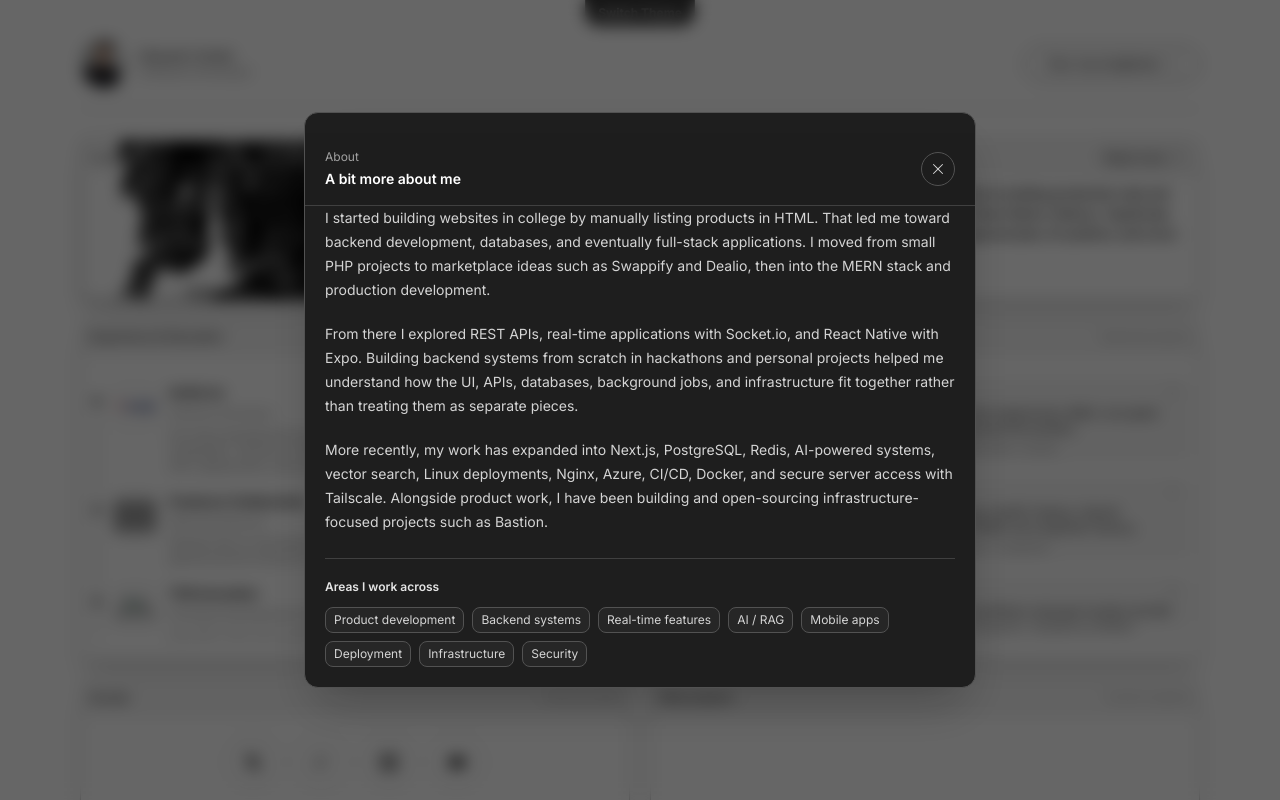
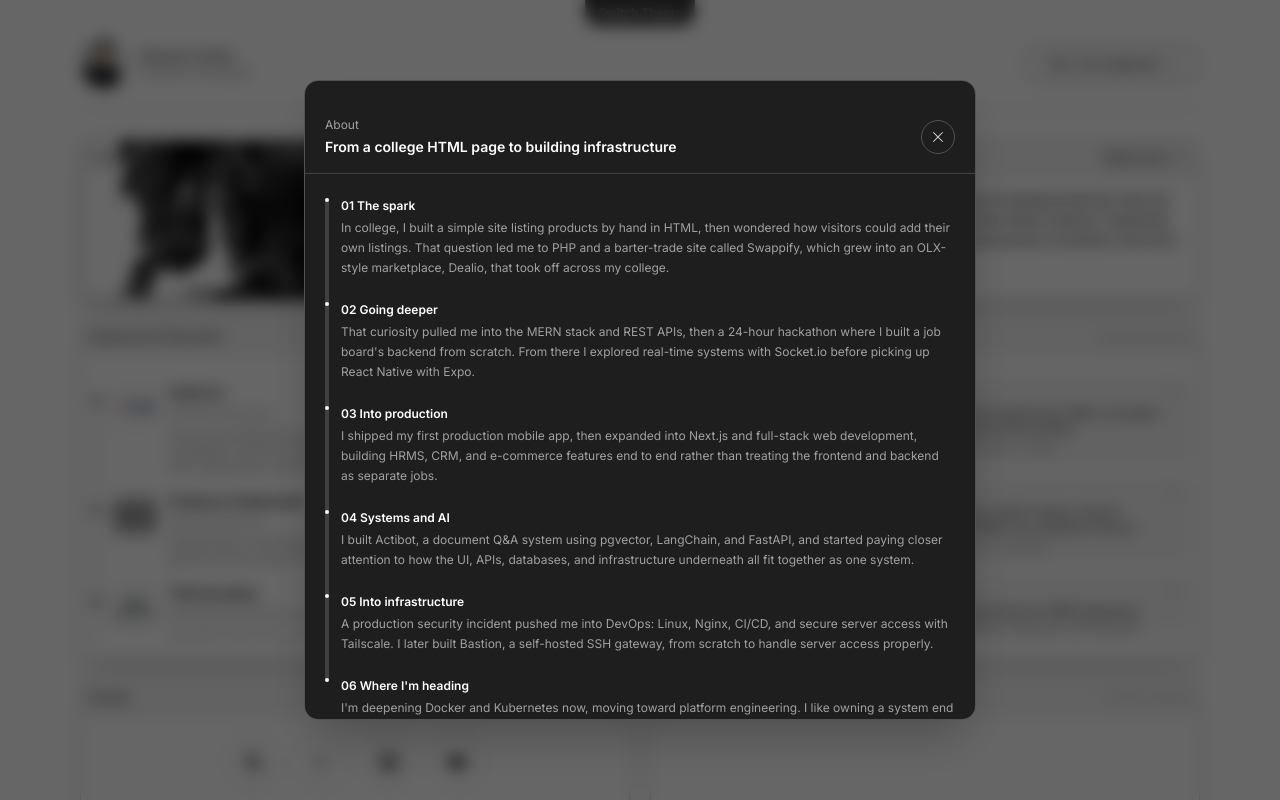
Before and after one commit to sk-py/Portfolio, a Next.js app: page / in a window 1280 px wide. Both pictures are taken after a click on the button "Read more". Shown: the top 800 px of the page. Built offline with nearby package versions, Linux system fonts and the light colour scheme; grey boxes are pictures that could not be loaded.

Commit message:
feat: enhance homepage with milestones and update side project links

```diff
--- a/app/globals.css
+++ b/app/globals.css
@@ -120,6 +120,7 @@
 @layer base {
   * {
     @apply border-border outline-ring/50;
+    scroll-behavior: smooth;
   }
   body {
     @apply bg-background text-foreground;
--- a/app/page.tsx
+++ b/app/page.tsx
@@ -4,7 +4,6 @@ import { IoIosMailUnread } from "react-icons/io";
 import Link from "next/link";
 import Image from "next/image";
 import { Tooltip, TooltipContent, TooltipTrigger } from "@/components/ui/tooltip";
-import ResumeComponent from "@/components/custom/resume-component";
 import SectionHeader from "@/components/custom/section-header";
 import About from "@/components/home/about-dialog";
 import ContactForm from "@/components/home/contact-form";
@@ -31,14 +30,14 @@ const skillsArray = [
 const sideProjects = [
   {
     avatar: "/images/MoviePass.png",
-    link: "https://drive.google.com/file/d/1oDxp8oRBh20pQYZ0Qvi4L_x2R_LgPlJd/view?usp=sharing",
+    link: "https://youtu.be/o6pAryubI1s?si=MHSIxMMKkd8c3F4j",
     title: "MoviePass",
     description:
       "Movie seat booking platform with authentication, responsive UI, live seat availability, MS SQL data, payment integration, and QR-based ticket retrieval.",
   },
   {
     avatar: "/images/Proptiger.png",
-    link: "https://github.com/sk-py/Proptiger",
+    link: "https://proptiger.vercel.app/",
     title: "Proptiger",
     description:
       "React project using client-side routing to connect property buyers with channel partners based on their requirements.",
@@ -88,7 +87,7 @@ const featuredWork = [
     title: "Actify GeoTrack",
     link: "https://apps.apple.com/in/app/actify-geotrack/id6742871082",
     description:
-      "Production mobile app for HRMS attendance workflows using geo-location and QR-based attendance, approvals, and HR portal integration. Adopted by MSMEs.",
+      "Production mobile app with 100+ Play Store downloads for HRMS attendance workflows, geo-location and QR-based attendance, approvals, and HR portal integration.",
     stack: "React Native • Expo • REST APIs • Geo-location • QR",
   },
   {
@@ -101,10 +100,31 @@ const featuredWork = [
   },
 ] as const;
 
-const aboutParagraphs = [
-  "I started building websites in college by manually listing products in HTML. That led me toward backend development, databases, and eventually full-stack applications. I moved from small PHP projects to marketplace ideas such as Swappify and Dealio, then into the MERN stack and production development.",
-  "From there I explored REST APIs, real-time applications with Socket.io, and React Native with Expo. Building backend systems from scratch in hackathons and personal projects helped me understand how the UI, APIs, databases, background jobs, and infrastructure fit together rather than treating them as separate pieces.",
-  "More recently, my work has expanded into Next.js, PostgreSQL, Redis, AI-powered systems, vector search, Linux deployments, Nginx, Azure, CI/CD, Docker, and secure server access with Tailscale. Alongside product work, I have been building and open-sourcing infrastructure-focused projects such as Bastion.",
+const aboutMilestones = [
+  {
+    title: "The spark",
+    text: "In college, I built a simple site listing products by hand in HTML, then wondered how visitors could add their own listings. That question led me to PHP and a barter-trade site called Swappify, which grew into an OLX-style marketplace, Dealio, that took off across my college.",
+  },
+  {
+    title: "Going deeper",
+    text: "That curiosity pulled me into the MERN stack and REST APIs, then a 24-hour hackathon where I built a job board's backend from scratch. From there I explored real-time systems with Socket.io before picking up React Native with Expo.",
+  },
+  {
+    title: "Into production",
+    text: "I shipped my first production mobile app, then expanded into Next.js and full-stack web development, building HRMS, CRM, and e-commerce features end to end rather than treating the frontend and backend as separate jobs.",
+  },
+  {
+    title: "Systems and AI",
+    text: "I built Actibot, a document Q&A system using pgvector, LangChain, and FastAPI, and started paying closer attention to how the UI, APIs, databases, and infrastructure underneath all fit together as one system.",
+  },
+  {
+    title: "Into infrastructure",
+    text: "A production security incident pushed me into DevOps: Linux, Nginx, CI/CD, and secure server access with Tailscale. I later built Bastion, a self-hosted SSH gateway, from scratch to handle server access properly.",
+  },
+  {
+    title: "Where I'm heading",
+    text: "I'm deepening Docker and Kubernetes now, moving toward platform engineering. I like owning a system end to end not just the parts that are visible.",
+  },
 ];
 
 
@@ -112,7 +132,7 @@ const experienceData = [
   {
     logo: "/images/actify.jpg",
     organization: "Actify Inc",
-    period: "May 2024 to Jul 2026",
+    period: "May 2024 – Present",
     role: "Software Developer",
     description:
       "Full-stack development across React, Next.js, React Native, Node.js, TypeScript, and PostgreSQL. Worked on HRMS, CRM, e-commerce, and admin portals, along with APIs, deployments, and production support on Linux and Azure.",
@@ -198,26 +218,25 @@ export default function Homepage() {
         </div>
 
         {/* Status */}
-        <div className="relative h-40 rounded-lg border border-neutral-400/60 bg-white shadow-xl dark:border-neutral-600 dark:bg-[#1e1e1e]">
+        <div className="relative h-40 rounded-lg border border-neutral-400/60 bg-white shadow-xl dark:border-neutral-600 dark:bg-[#1e1e1e] overflow-hidden">
           <SectionHeader title="Status" detail="Available" ping />
-          <div className="flex h-full flex-col justify-center px-2 pt-8">
-            <div className="mb-3 flex items-center gap-2 text-xs font-semibold">
-              Open to opportunities and technical collaborations.
+          <div className="flex h-full flex-col justify-between pb-3 pt-10">
+            <div className="px-1">
+              <p className="mt-1.5 text-xs font-sans font-semibold leading-snug text-neutral-900 dark:text-neutral-100">
+                Seeking full-stack roles. Deep frontend experience balanced with capable backend skills.
+              </p>
             </div>
-            <p className="text-[11px] leading-4 text-neutral-500 dark:text-neutral-400">
-              Full-stack, backend-focused, and infrastructure-oriented work.
-            </p>
             <a
               href="#contactMe"
-              className="mt-3 flex w-full cursor-pointer items-center justify-between rounded-full border border-neutral-400/60 px-2 pl-3 py-1 text-xs transition-colors hover:bg-neutral-100 dark:border-neutral-600 dark:bg-neutral-700/40 dark:hover:bg-zinc-700"
+              className="group w-[96%] self-center flex cursor-pointer items-center justify-between rounded-lg bg-neutral-200 px-3 py-2 text-xs font-medium text-black transition-all hover:bg-neutral-300 dark:bg-neutral-700 dark:text-neutral-50 dark:hover:bg-neutral-600"
             >
-              <span>Contact me</span>
-              <PiArrowDown />
+              <span>Let's talk</span>
+              <PiArrowDown className="transition-transform group-hover:translate-y-0.5" />
             </a>
           </div>
         </div>
 
-        <About paragraphs={aboutParagraphs} />
+        <About milestones={aboutMilestones} />
 
         {/* Experience and education */}
         <div className="relative h-[340px] overflow-hidden rounded-lg border border-neutral-400/60 bg-white shadow-xl dark:border-neutral-600 dark:bg-[#1e1e1e] sm:col-span-2 sm:row-span-2">
@@ -317,9 +336,9 @@ export default function Homepage() {
           </div>
         </div>
 
-        {/* Side projects (Native CSS Scroll instead of Drag) */}
+        {/* Side projects */}
         <div className="relative min-h-[250px] overflow-hidden rounded-lg border border-neutral-400/60 bg-white shadow-xl dark:border-neutral-600 dark:bg-[#1e1e1e] sm:col-span-2 sm:row-span-2">
-          <SectionHeader title="Side projects" detail="Scroll to explore" />
+          <SectionHeader title="Legacy projects" detail="Scroll to explore" />
           <div className="flex h-full w-full overflow-x-auto snap-x snap-mandatory scrollbar-thin scrollbar-thumb-accent-foreground scrollbar-track-transparent pt-12 pb-4 px-2">
             {sideProjects.map((project) => (
               <div key={project.title} className="flex h-full w-[85vw] sm:w-[370px] lg:w-[480px] shrink-0 snap-center flex-col items-center justify-center gap-5 px-4">
--- a/components/custom/section-header.tsx
+++ b/components/custom/section-header.tsx
@@ -25,10 +25,10 @@ export default function SectionHeader({
                 type="button"
                 onClick={onClick}
                 aria-haspopup="dialog"
-                className="inline-flex w-max items-center gap-1 rounded-lg cursor-pointer border border-neutral-400/60 px-2 py-1 text-xs transition-colors hover:bg-slate-100 dark:border-neutral-600 dark:bg-neutral-700/40 dark:hover:bg-zinc-700"
+                className="relative z-50 inline-flex w-max items-center gap-1 rounded-lg cursor-pointer border border-neutral-400/60 px-2 py-1 text-xs transition-colors hover:bg-slate-100 dark:border-neutral-600 dark:bg-neutral-400/40 dark:hover:bg-zinc-700"
               >
                 <span>{actionText}</span>
-                <PiArrowUpRight />
+                <PiArrowUpRight className="pointer-events-none" />
               </button>
             ) : (
               <p className="truncate text-right text-[11px] text-neutral-400">
--- a/components/home/about-dialog.tsx
+++ b/components/home/about-dialog.tsx
@@ -5,7 +5,12 @@ import { AnimatePresence, motion } from "motion/react";
 import { PiX } from "react-icons/pi";
 import SectionHeader from "@/components/custom/section-header";
 
-export default function About({ paragraphs }: { paragraphs: string[] }) {
+type Milestone = {
+  title: string;
+  text: string;
+};
+
+export default function About({ milestones }: { milestones: Milestone[] }) {
   const [showAbout, setShowAbout] = useState(false);
 
   useEffect(() => {
@@ -16,6 +21,18 @@ export default function About({ paragraphs }: { paragraphs: string[] }) {
     return () => document.removeEventListener("keydown", handleKeyDown);
   }, []);
 
+  useEffect(() => {
+    if (showAbout) {
+      document.body.style.overflow = "hidden";
+    } else {
+      document.body.style.overflow = "";
+    }
+
+    return () => {
+      document.body.style.overflow = "";
+    };
+  }, [showAbout]);
+
   return (
     <>
       <div className="relative min-h-40 rounded-lg border border-neutral-400/60 bg-white shadow-xl dark:border-neutral-600 dark:bg-[#1e1e1e] sm:col-span-2">
@@ -25,8 +42,8 @@ export default function About({ paragraphs }: { paragraphs: string[] }) {
           actionText="Read more"
           onClick={() => setShowAbout(true)}
         />
-        <div className="flex h-full flex-col justify-center px-2  pt-2">
-          <p className="text-xs font-semibold leading-5">
+        <div className="flex h-full flex-col justify-center px-2 pt-12 md:pt-8 sm:pt-10 pb-3">
+          <p className="text-xs font-semibold leading-5 text-neutral-800 dark:text-neutral-200">
             Full-stack developer with 2+ years of hands-on experience building
             production web and mobile applications. I work mainly with React,
             Next.js, React Native, Node.js, TypeScript, and PostgreSQL, while
@@ -38,23 +55,31 @@ export default function About({ paragraphs }: { paragraphs: string[] }) {
 
       <AnimatePresence>
         {showAbout && (
-          <div
-            className="fixed inset-0 z-[100] flex items-center justify-center bg-black/60 p-4 backdrop-blur-sm"
-            onMouseDown={(e) => e.target === e.currentTarget && setShowAbout(false)}
+          <motion.div
+            key="modal-backdrop"
+            initial={{ opacity: 0 }}
+            animate={{ opacity: 1 }}
+            exit={{ opacity: 0 }}
+            className="fixed inset-0 z-[9999] flex items-center justify-center bg-black/60 p-4 backdrop-blur-sm"
+            onPointerDown={(e) =>
+              e.target === e.currentTarget && setShowAbout(false)
+            }
           >
             <motion.section
               role="dialog"
               aria-modal="true"
-              className="relative max-h-[80vh] w-full max-w-2xl overflow-y-auto rounded-xl border border-neutral-600 bg-[#1e1e1e] p-5 shadow-2xl"
+              className="relative max-h-[80vh] scrollbar-thin sm:scrollbar-thumb-accent-foreground w-full max-w-2xl overflow-y-auto rounded-xl border border-neutral-600 bg-[#1e1e1e] p-5 shadow-2xl"
               initial={{ opacity: 0, y: 18, scale: 0.98 }}
               animate={{ opacity: 1, y: 0, scale: 1 }}
               exit={{ opacity: 0, y: 10, scale: 0.98 }}
               transition={{ duration: 0.2 }}
             >
-              <div className="sticky top-0 z-10 -mx-5 -mt-5 mb-5 flex items-center justify-between border-b border-neutral-700 bg-[#1e1e1e]/95 px-5 py-4 backdrop-blur">
+              <div className="sticky -top-6 -mx-5  mb-6 flex items-center justify-between border-b border-neutral-700 bg-[#1e1e1e] z-50 px-5 py-4 backdrop-blur">
                 <div>
                   <p className="text-xs text-neutral-400">About</p>
-                  <h2 className="mt-1 text-sm font-semibold text-white">A bit more about me</h2>
+                  <h2 className="mt-1 text-sm font-semibold text-white">
+                    From a college HTML page to building infrastructure
+                  </h2>
                 </div>
                 <button
                   type="button"
@@ -64,19 +89,53 @@ export default function About({ paragraphs }: { paragraphs: string[] }) {
                   <PiX />
                 </button>
               </div>
-              <div className="space-y-5 text-sm leading-6 text-neutral-300">
-                {paragraphs.map((p) => <p key={p}>{p}</p>)}
+
+              {/* Journey timeline */}
+              <div className="relative">
+                <div className="absolute left-0 top-0 rounded-full h-[calc(100%-4.8rem)] sm:h-[calc(100%-3.5rem)] w-1 bg-neutral-700" />
+                {milestones.map((m, i) => (
+                  <div key={m.title} className="relative flex gap-3 pb-6 last:pb-0">
+                    <div className="relative z-10 flex w-1 shrink-0 justify-center">
+                        <div className="h-1 w-1 rounded-full bg-neutral-100" />
+                    </div>
+                    <div className="min-w-0 flex-1">
+                      <p className="text-xs font-semibold text-white">
+                        {String(i + 1).padStart(2, "0")} {m.title}
+                      </p>
+                      <p className="mt-1 text-xs leading-5 text-neutral-400">
+                        {m.text}
+                      </p>
+                    </div>
+                  </div>
+                ))}
               </div>
-              <div className="mt-6 border-t border-neutral-700 pt-5">
-                <p className="mb-3 text-xs font-semibold text-neutral-200">Areas I work across</p>
+
+              <div className="mt-2 border-t border-neutral-700 pt-5">
+                <p className="mb-3 text-xs font-semibold text-neutral-200">
+                  Areas I work across
+                </p>
                 <div className="flex flex-wrap gap-2">
-                  {["Product development", "Backend systems", "Real-time features", "AI / RAG", "Mobile apps", "Deployment", "Infrastructure", "Security"].map((item) => (
-                    <span key={item} className="rounded-md border border-neutral-600 bg-neutral-800 px-2 py-1 text-xs text-neutral-300">{item}</span>
+                  {[
+                    "Product development",
+                    "Backend systems",
+                    "Real-time features",
+                    "AI / RAG",
+                    "Mobile apps",
+                    "Deployment",
+                    "Infrastructure",
+                    "Security",
+                  ].map((item) => (
+                    <span
+                      key={item}
+                      className="rounded-md border border-neutral-600 bg-neutral-800 px-2 py-1 text-xs text-neutral-300"
+                    >
+                      {item}
+                    </span>
                   ))}
                 </div>
               </div>
             </motion.section>
-          </div>
+          </motion.div>
         )}
       </AnimatePresence>
     </>
```
